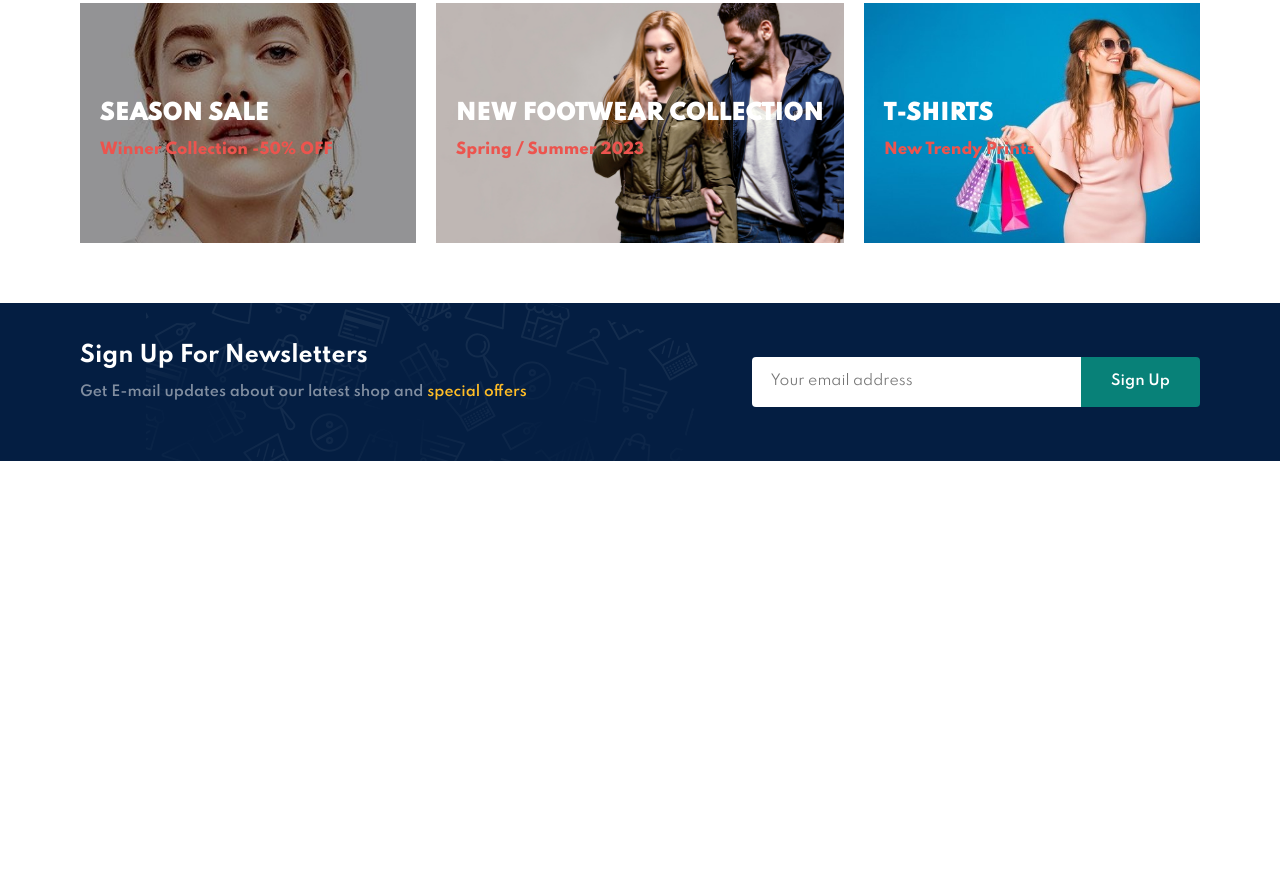
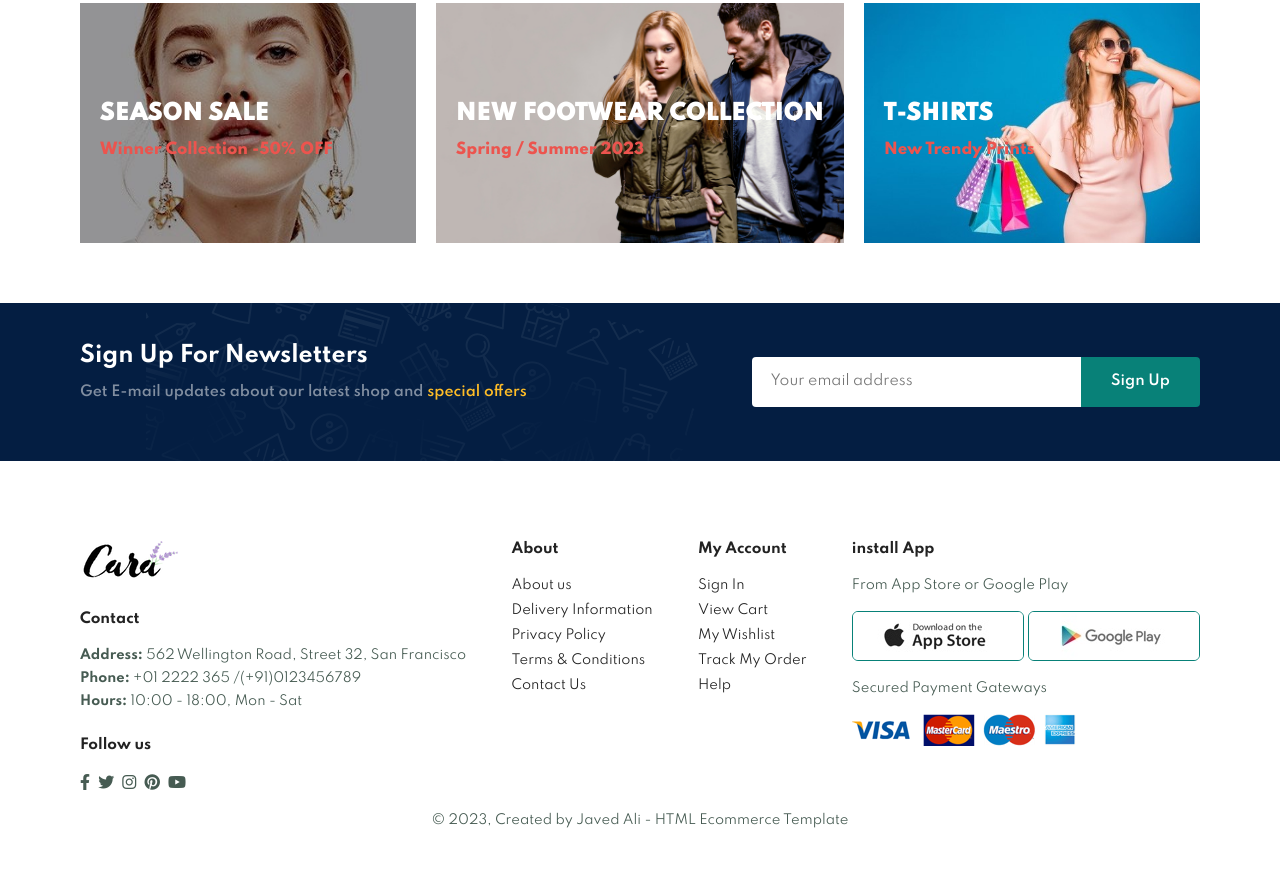
Before and after one commit to Javed90045/Ecommerce-Website, a plain HTML site: page index.html in a window 1280 px wide. Shown: the part 4357-5233 px from the top of the page. Before the commit the page ends 4858 px from the top, so only its background shows below. Drawn offline with Linux system fonts and the light colour scheme.

Commit message:
We have successfully designed footer section

```diff
--- a/index.html
+++ b/index.html
@@ -409,6 +409,60 @@
                 <button class="normal">Sign Up</button>
             </div>
         </section>
+
+        <footer class="section-p1">
+            <div class="col">
+                <img src="img/logo.png" class="logo">
+                <h4>Contact </h4>
+                <p><strong>Address:</strong> 562 Wellington Road, Street 32, San Francisco</p>
+                <p><strong>Phone:</strong> +01 2222 365 /(+91)0123456789</p>
+                <p><strong>Hours:</strong> 10:00 - 18:00, Mon - Sat</p>
+                <div class="follow">
+                    <h4>Follow us</h4>
+                    <div class="icon">
+                        <i class="fab fa-facebook-f"></i>
+                        <i class="fab fa-twitter"></i>
+                        <i class="fab fa-instagram"></i>
+                        <i class="fab fa-pinterest"></i>
+                        <i class="fab fa-youtube"></i>
+                    </div>
+                </div>
+            </div>
+
+            <div class="col">
+                <h4>About</h4>
+                <a href="#">About us</a>
+                <a href="#">Delivery Information</a>
+                <a href="#">Privacy Policy</a>
+                <a href="#">Terms & Conditions</a>
+                <a href="#">Contact Us</a>
+            </div>
+
+            <div class="col">
+                <h4>My Account</h4>
+                <a href="#">Sign In</a>
+                <a href="#">View Cart</a>
+                <a href="#">My Wishlist</a>
+                <a href="#">Track My Order</a>
+                <a href="#">Help</a>
+            </div>
+
+            <!-- install app -->
+             <div class="col install">
+                <h4>install App</h4>
+                <p>From App Store or Google Play</p>
+                <div class="row">
+                    <img src="img/pay/app.jpg" alt="">
+                    <img src="img/pay/play.jpg" alt="">
+                </div>
+                <p>Secured Payment Gateways</p>
+                <img src="img/pay/pay.png" alt="">
+            </div>
+
+            <div class="copyright">
+                <p>© 2023, Created by Javed Ali - HTML Ecommerce Template</p>
+            </div>
+        </footer>
         <script src="script.js"></script>
     </body>
 
--- a/style.css
+++ b/style.css
@@ -444,3 +444,61 @@ button.white{
    display: flex;
    width: 40%;
 }
+
+/* footer */
+
+footer{
+  display: flex;
+  justify-content: space-between;
+  flex-wrap: wrap;
+}
+footer .col{
+  display: flex;
+  flex-direction: column;
+  align-items: flex-start;
+  margin-bottom: 20px;
+}
+footer .logo{
+  margin-bottom: 30px;
+}
+footer h4{
+  font-size: 14px;
+  padding-bottom: 20px;
+}
+footer p{
+  font-size: 13px;
+  margin: 0 0 8px 0;
+}
+footer a{
+  text-decoration: none;
+  font-size: 13px;
+  margin: 0 0 10px 0;
+  color: #222;
+}
+
+footer .follow {
+  margin-top: 20px;
+}
+
+footer .follow i{
+  color: #465b52;
+  padding-right: 4px;
+  cursor: pointer;
+}
+
+footer .install .row img{
+  border: 1px solid #088178;
+  border-radius: 6px;
+}
+footer .install img {
+  margin: 10px 0 15px 0;
+}
+
+footer .follow i:hover, footer a:hover{
+  color: #088178;
+}
+
+footer .copyright{
+  width: 100%;
+  text-align: center;
+}
```
